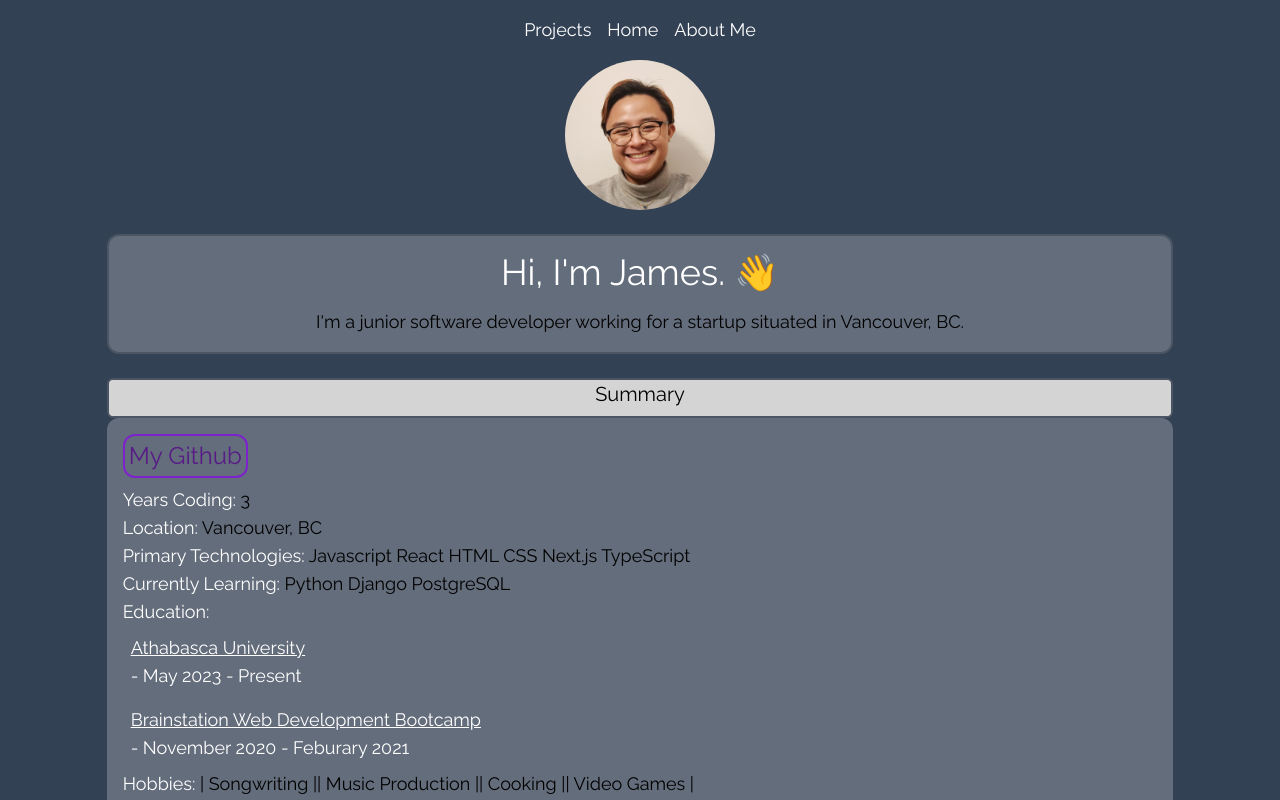
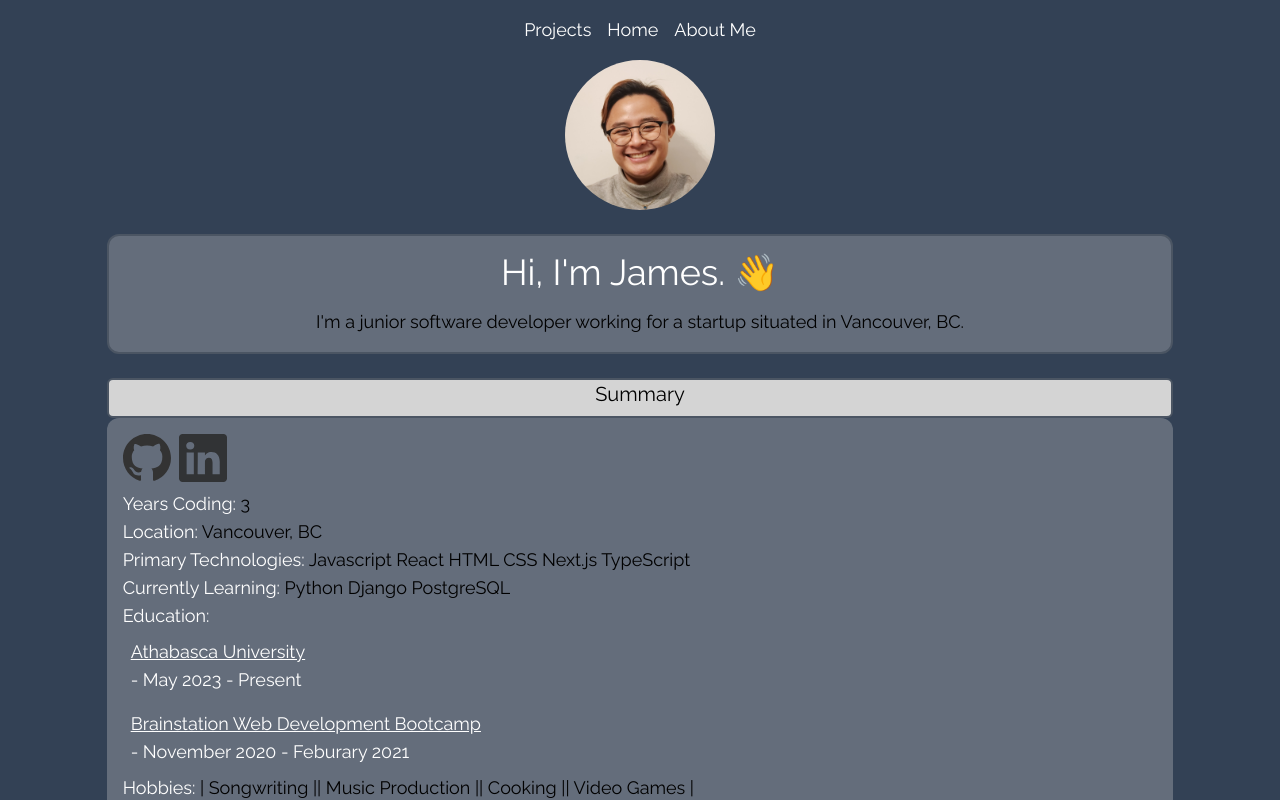
Before and after one commit to JYngson/portfoliosite2.0, a Next.js app: page /about_me in a window 1280 px wide. Built offline with nearby package versions, Linux system fonts and the light colour scheme.

Commit message:
added icons to about

```diff
--- a/public/about.json
+++ b/public/about.json
@@ -17,7 +17,8 @@
       }
     ],
     "interests" : ["Songwriting", "Music Production", "Cooking", "Video Games"],
-    "github": "https://github.com/TjArevalo"
+    "github": "https://github.com/TjArevalo",
+    "linkedin": "https://www.linkedin.com/in/jamesyngson/"
   },
   "about":"Example"
 
--- a/src/pages/components/accordion.tsx
+++ b/src/pages/components/accordion.tsx
@@ -1,4 +1,3 @@
-import React from 'react'
 import {
   Accordion,
   AccordionItem,
@@ -6,6 +5,7 @@
   AccordionItemButton,
   AccordionItemPanel,
 } from 'react-accessible-accordion';
+import {BsGithub, BsLink, BsLinkedin} from 'react-icons/bs'
 
 type accordionProps = {
   stats: stats,
@@ -19,7 +19,8 @@
   secondaryTech: string[],
   education: school[],
   interests: string[],
-  github: string
+  github: string,
+  linkedin: string
 };
 
 type school = {
@@ -39,7 +40,10 @@
                     </AccordionItemButton>
                 </AccordionItemHeading>
                 <AccordionItemPanel className='flex flex-col p-4 bg-neutral-300 bg-opacity-30 rounded-xl'>
-                  <a href={stats.github} className='w-fit text-2xl text-purple-900 border-2 border-purple-700 rounded-xl p-1 mb-2'>My Github</a>
+                  <div className='mb-2 flex flex-row'>
+                    <BsGithub href={stats.github} size={'3em'} className='mr-2' color={'#333'} />
+                    <BsLinkedin href={stats.linkedin} size={'3em'} color={'#313335'} />
+                  </div>
                   <p className='text-lg text-white'>Years Coding: <span className='text-black'>{stats.years}</span></p>
                   <p className='text-lg text-white'>Location: <span className='text-black'>{stats.location}</span></p>
                   <p className='text-lg text-white'>Primary Technologies: {stats.primaryTech.map(tech =>
```
